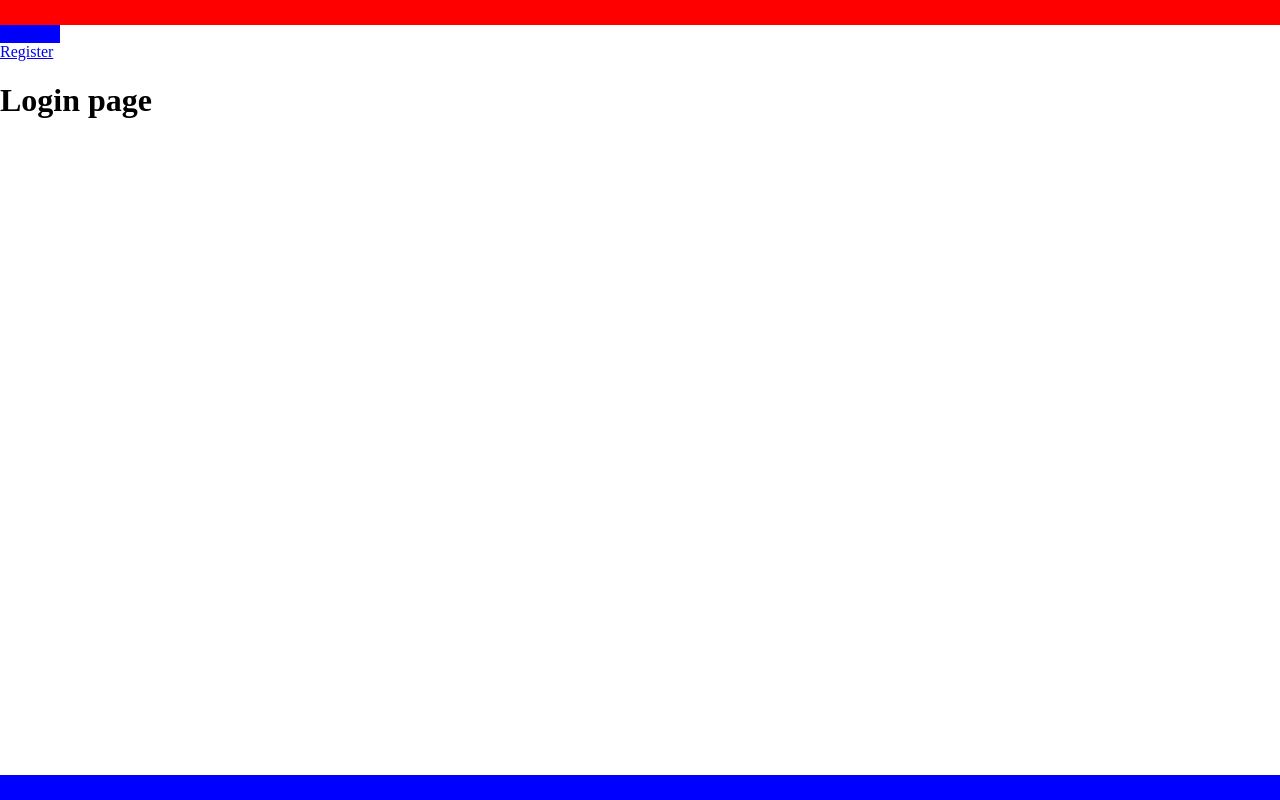
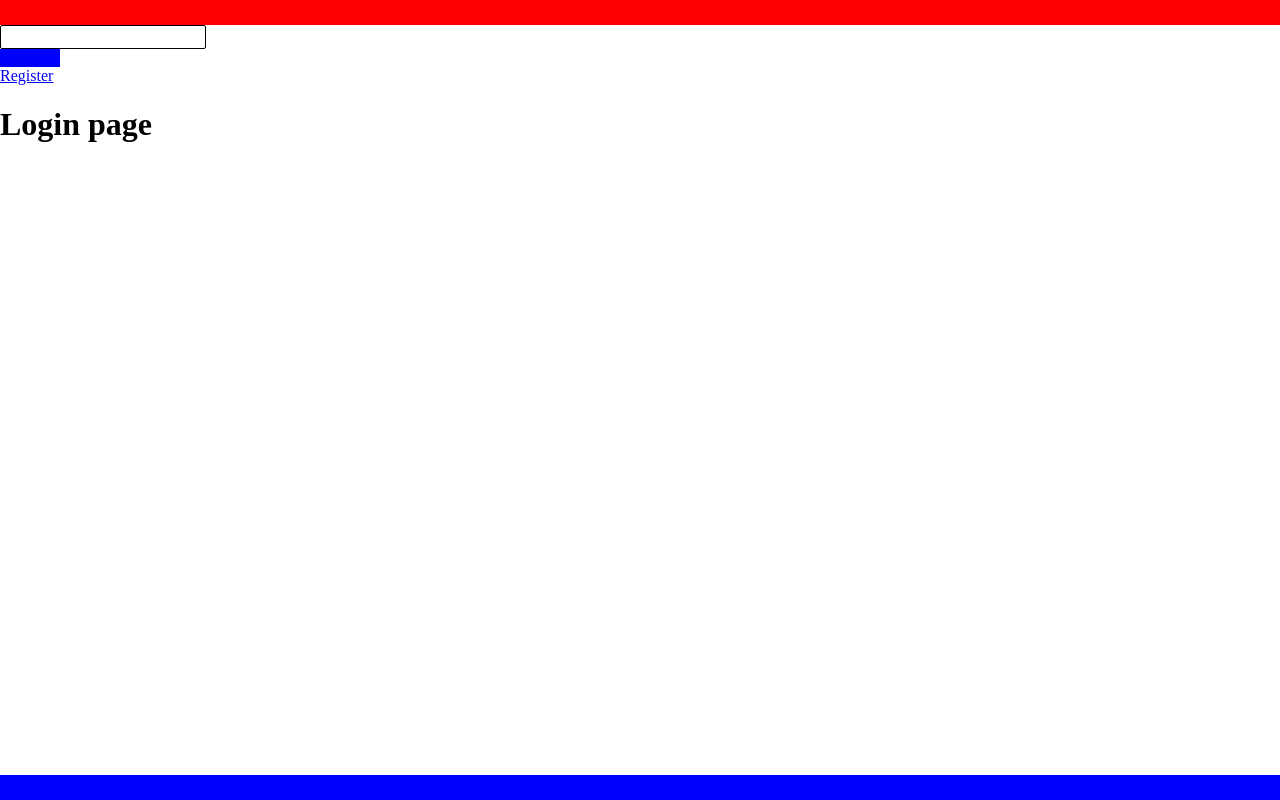
Before and after one commit to gatitoAtomico/Next14, a Next.js app: page /login in a window 1280 px wide. Built offline with nearby package versions, Linux system fonts and the light colour scheme.

Commit message:
Templates

```diff
--- a/app/(auth)/layout.tsx
+++ b/app/(auth)/template.tsx
@@ -3,6 +3,7 @@
 import Link from "next/link";
 import { usePathname } from "next/navigation";
 import styled from "styled-components";
+import { useState } from "react";
 
 const navLinks = [
   { name: "Login", href: "/login" },
@@ -18,6 +19,14 @@ const ActiveLink = styled.div<ActiveLinkProps>`
   width: 60px;
 `;
 
+const Input = styled.input`
+  border: 1px solid black;
+  border-radius: 2px;
+  height: 20px;
+  width: 200px;
+`;
+
+//then using templates instead of layout state will be renitialized instead layout dont rerender so they will keep current state between components
 export default function AuthLayout({
   children,
 }: {
@@ -25,8 +34,11 @@ export default function AuthLayout({
 }) {
   const pathName = usePathname();
 
+  let [input, setInput] = useState("");
+
   return (
     <>
+      <Input onChange={(e) => setInput(e.target.value)} />
       <div>
         {navLinks.map((nav) => (
           <ActiveLink
```
